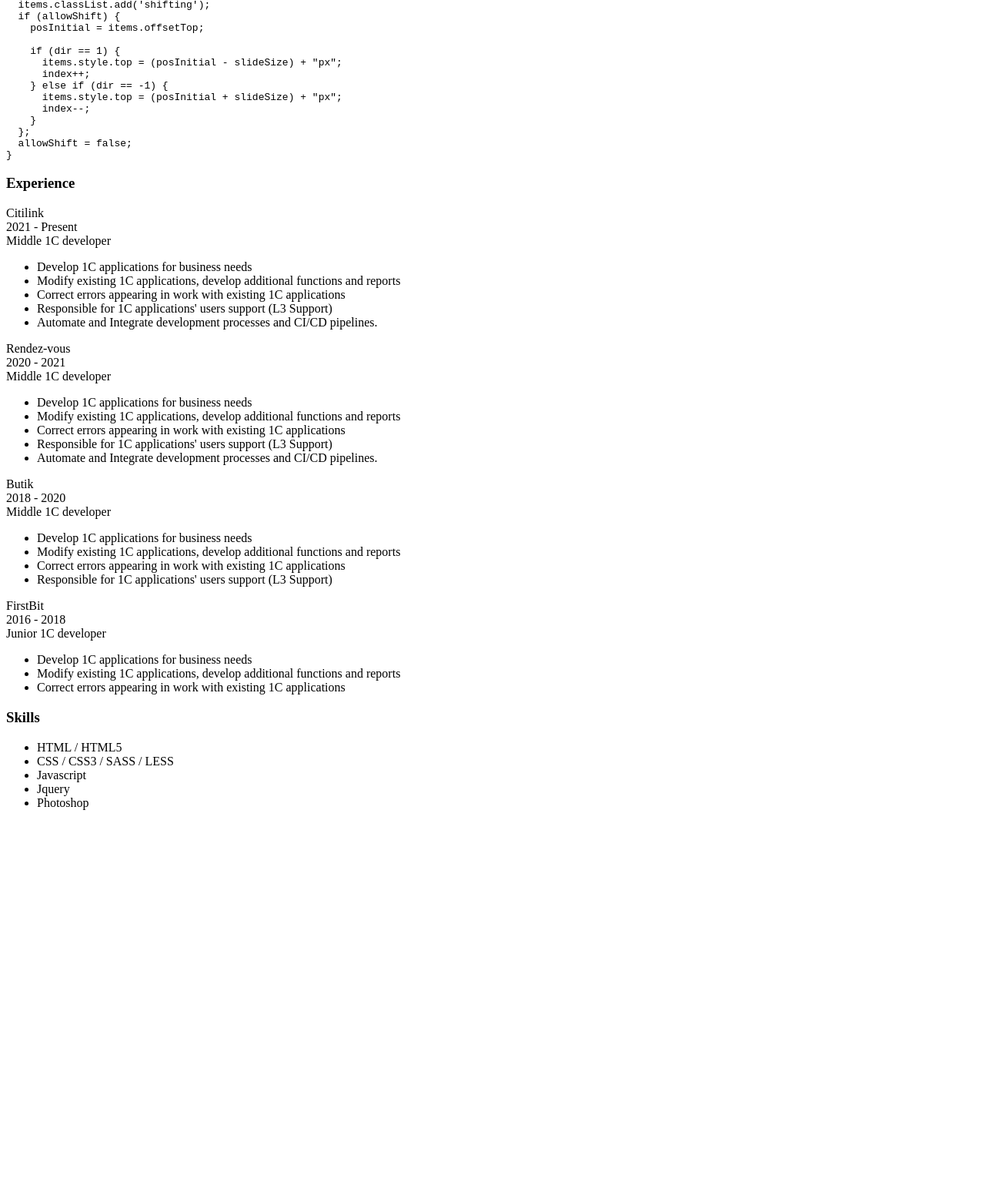
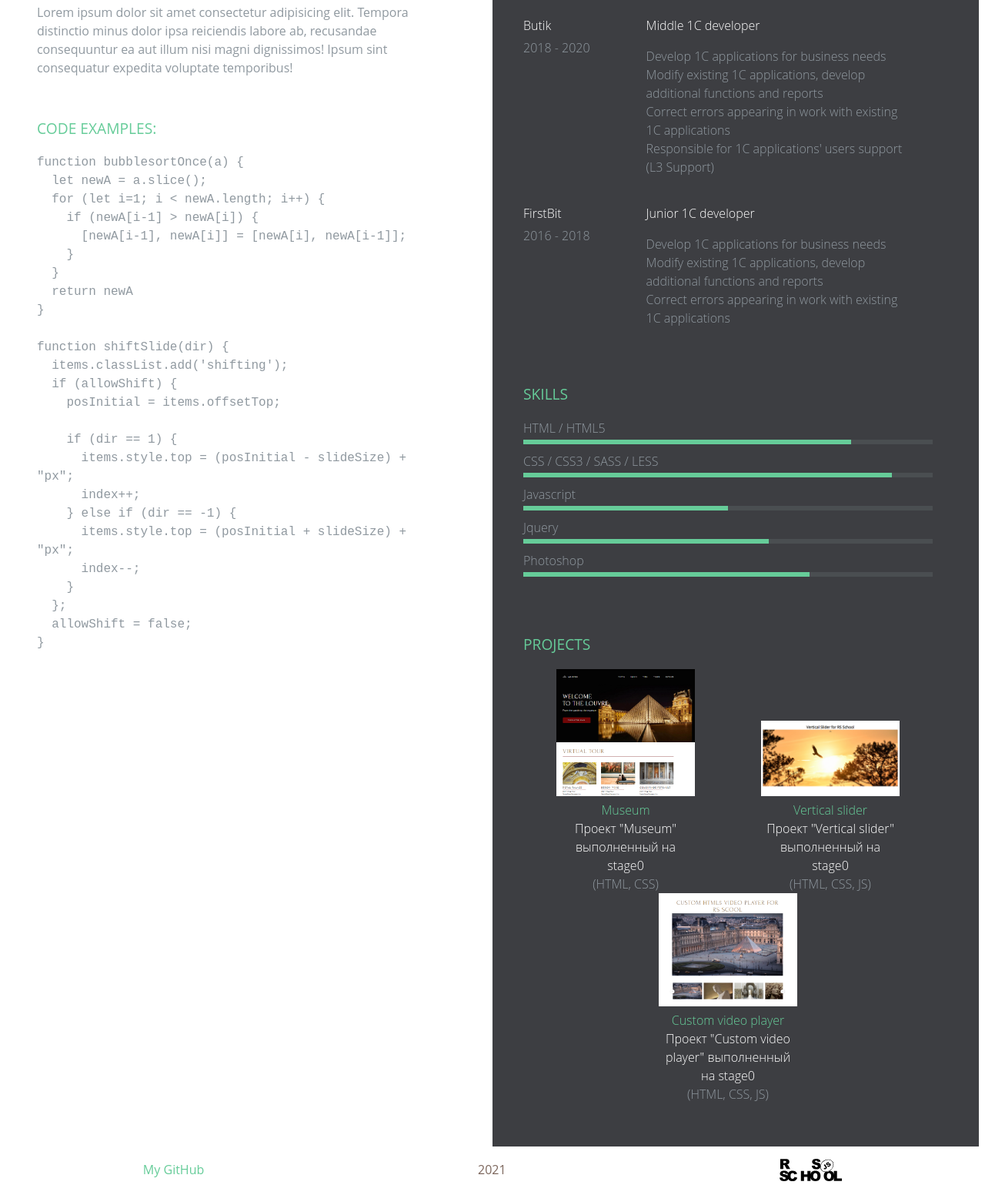
Before and after one commit to AlexandrAlexander/rsschool-cv, a plain HTML site: page index.html in a window 1280 px wide. Shown: the part 634-2186 px from the top of the page at 77% size. Before the commit the page ends 1702 px from the top, so only its background shows below. Drawn offline with Linux system fonts and the light colour scheme.

Commit message:
feat: add more content and style to index file

```diff
--- a/index.html
+++ b/index.html
@@ -5,6 +5,9 @@
   <meta http-equiv="X-UA-Compatible" content="IE=edge">
   <meta name="viewport" content="width=device-width, initial-scale=1.0">
   <link rel="stylesheet" href="style.css">
+  <script>
+    hljs.initHighlightingOnLoad();
+  </script>
   <title>APeshkov CV</title>
 </head>
 <body>
@@ -13,6 +16,7 @@
       <section class="section profile">
 
         <div class="name-picture-wrapper">
+          <img class="picture-resume" src="assets/business-person.svg" alt="person-logo">
           <div class="name-wrapper">
             <h1>Aleksandr Peshkov</h1>
           </div>
@@ -161,8 +165,56 @@ function shiftSlide(dir) {
           </ul>
         </div>
 
+        <div class="projects">
+          <h3 class="section-title">Projects</h3>
+          <ul>
+            <li>
+              <a href="https://rolling-scopes-school.github.io/alexandralexander-JSFEPRESCHOOL/museum/" target="_blank">
+                <figure>
+                  <img class="project-img" src="assets/museum.png" alt="museum">
+                  <figcaption class="project-title">
+                    <p class="project-title">Museum</p>
+                    <p class="project-desc">Проект "Museum" выполненный на stage0</p>
+                    <p class="project-tech">(HTML, CSS)</p>
+                  </figcaption>
+                </figure>
+              </a>
+            </li>
+            <li>
+              <a href="https://rolling-scopes-school.github.io/alexandralexander-JSFEPRESCHOOL/js30/" target="_blank">
+                <figure>
+                  <img class="project-img" src="assets/vslider.png" alt="vertical slider">
+                  <figcaption class="project-title">
+                    <p class="project-title">Vertical slider</p>
+                    <p class="project-desc">Проект "Vertical slider" выполненный на stage0</p>
+                    <p class="project-tech">(HTML, CSS, JS)</p>
+                  </figcaption>
+                </figure>
+              </a>
+            </li>
+            <li>
+              <a href="https://rolling-scopes-school.github.io/alexandralexander-JSFEPRESCHOOL/js31/custom-video-player/" target="_blank">
+                <figure>
+                  <img class="project-img" src="assets/cvplayer.png" alt="custom video player">
+                  <figcaption>
+                    <p class="project-title">Custom video player</p>
+                    <p class="project-desc">Проект "Custom video player" выполненный на stage0</p>
+                    <p class="project-tech">(HTML, CSS, JS)</p>
+                  </figcaption>
+                </figure>
+              </a>
+            </li>
+          </ul>
+        </div>
       </section>
     </main>
   </div>
+  <footer>
+    <div class="social">
+      <a class="social__link" href="https://github.com/AlexandrAlexander">My GitHub</a>
+      <p>2021</p>
+      <a class="social__link-logo" href="https://rs.school/js/"><img class="social__img" src="assets/rs_school_js.svg" alt="rss_logo"></a>
+    </div>
+  </footer>
 </body>
 </html>
--- a/style.css
+++ b/style.css
@@ -0,0 +1,320 @@
+*,
+*::after,
+*::before {
+  box-sizing: border-box;
+}
+
+pre {
+  white-space: pre-wrap;
+}
+
+body {
+  font-family: "Open Sans", sans-serif;
+  font-size: 16px;
+  line-height: 1.5em;
+}
+
+a {
+  color: #66cc99;
+  text-decoration: none;
+}
+
+.container {
+  display: flex;
+}
+
+.resume-wrapper {
+  background: linear-gradient(90deg, #ffffff 0%, #ffffff 50%, #3d3e42 50%, #3d3e42 100%);
+}
+
+@media (max-width: 900px) {
+  .resume-wrapper {
+    background: #ffffff;
+  }
+}
+
+.inner-wrapper {
+  display: flex;
+  justify-content: space-between;
+  max-width: 1440px;
+  margin: 0 auto;
+}
+
+@media (max-width: 900px) {
+  .inner-wrapper {
+    flex-direction: column;
+  }
+}
+
+.section {
+  min-width: 320px;
+  padding: 0px 60px 40px 40px;
+  display: flex;
+  flex-direction: column;
+  width: 50%;
+  gap: 20px;
+}
+
+@media (max-width: 900px) {
+  .section {
+    width: 100%;
+    padding: 0px 30px 20px 20px;
+  }
+}
+
+@media (max-width: 600px) {
+  .section {
+    padding: 0px 10px 5px 5px;
+  }
+}
+
+.profile {
+  color: #9099a0;
+}
+
+.name-picture-wrapper {
+  display: flex;
+}
+
+.profile .picture-resume {
+  width: 150px;
+  padding: 0 10px;
+}
+
+.profile h1 {
+  font-size: 2.5em;
+  text-align: left;
+  font-family: "Varela Round", sans-serif;
+  color: #4a4e51;
+  text-transform: uppercase;
+  line-height: 1em;
+}
+
+@media (max-width: 900px) {
+  .profile h1 {
+    font-size: 2em;
+  }
+}
+
+@media (max-width: 600px) {
+  .profile h1 {
+    font-size: 1.5em;
+  }
+}
+
+.profile li {
+  margin-bottom: 10px;
+}
+
+.profile .contact-info {
+  font-weight: 300;
+}
+
+.profile .list-titles {
+  float: left;
+  text-align: left;
+  font-weight: 600;
+  width: 40%;
+  color: #4a4e51;
+}
+
+.profile .list-content {
+  list-style: none;
+  float: left;
+  width: 60%;
+  text-align: left;
+  font-weight: 300;
+}
+
+.profile .contact-presentation {
+  font-weight: 300;
+}
+
+.code-example pre {
+  margin: 0;
+}
+
+.experience {
+  background: #3d3e42;
+  color: #9099a0;
+  font-weight: 300;
+  min-height: 100%;
+  min-height: 100vh;
+}
+
+.experience-wrapper {
+  display: flex;
+  flex-direction: column;
+}
+
+.company-job-wrapper {
+  display: flex;
+}
+
+.experience-wrapper .company-wrapper {
+  width: 30%;
+  /* float: left; */
+  text-align: left;
+  padding-right: 5%;
+  margin-bottom: 60px;
+}
+
+.experience-wrapper .job-wrapper {
+  width: 70%;
+  /* float: left; */
+  text-align: left;
+  padding-right: 5%;
+  margin-bottom: 20px;
+}
+
+.experience-wrapper .experience-title {
+  color: white;
+  margin-bottom: 5px;
+}
+
+.experience-wrapper .company-description {
+  list-style: none;
+  padding: 0px;
+}
+
+.skills {
+  text-align: left;
+  color: #9099a0;
+  font-weight: 300;
+  margin-bottom: 20px;
+}
+
+.skills ul {
+  list-style: none;
+  padding: 0px;
+}
+
+.skills:nth-child(3) {
+  padding-right: 8%;
+}
+
+.section-title {
+  color: #66cc99;
+  text-align: left;
+  text-transform: uppercase;
+  font-size: 1.2em;
+  margin-bottom: 20px;
+  font-weight: 400;
+}
+
+.skills .skill-percentage {
+  margin-bottom: 10px;
+  position: relative;
+}
+
+.skills .skill-percentage::after {
+  content: "";
+  width: 100%;
+  height: 6px;
+  background: #4a4e51;
+  display: block;
+  margin-top: 3px;
+}
+
+.skills .skill-percentage::before {
+  content: "";
+  height: 6px;
+  background: #66cc99;
+  position: absolute;
+  margin-top: 3px;
+  bottom: 0;
+}
+
+.skills .skill-percentage:nth-child(1)::before {
+  width: 80%;
+}
+
+.skills .skill-percentage:nth-child(2)::before {
+  width: 90%;
+}
+
+.skills .skill-percentage:nth-child(3)::before {
+  width: 50%;
+}
+
+.skills .skill-percentage:nth-child(4)::before {
+  width: 60%;
+}
+
+.skills .skill-percentage:nth-child(5)::before {
+  width: 70%;
+}
+
+.skills .skill-percentage:nth-child(6)::before {
+  width: 70%;
+}
+
+
+.projects ul {
+  padding: 0px;
+  list-style: none;
+  display: flex;
+  justify-content: space-around;
+  flex-wrap: wrap;
+  align-items: flex-end;
+}
+
+.projects .project-img {
+  max-width: 180px;
+}
+
+.projects figure {
+  margin: 0px;
+}
+
+.projects figcaption {
+  text-align: center;
+  max-width: 180px;
+}
+
+.projects li p {
+  margin: 0;
+}
+
+.projects .project-title {
+  color: #66cc99;
+}
+
+.projects .project-desc {
+  color: white;
+}
+
+.projects .project-tech {
+  color: #9099a0;
+}
+
+footer {
+  padding: 15px 0;
+}
+
+.social {
+  height: 30px;
+  margin: 0 auto;
+  display: flex;
+  justify-content: space-around;
+  align-items: center;
+}
+
+.social__link {
+  text-decoration: none;
+  font-size: 16px;
+  cursor: pointer;
+}
+
+footer p {
+  color: #7d675d;
+  font-size: 16px;
+}
+
+.social__link-logo {
+  height: 30px;
+}
+
+.social__img {
+  height: 30px;
+}
```
